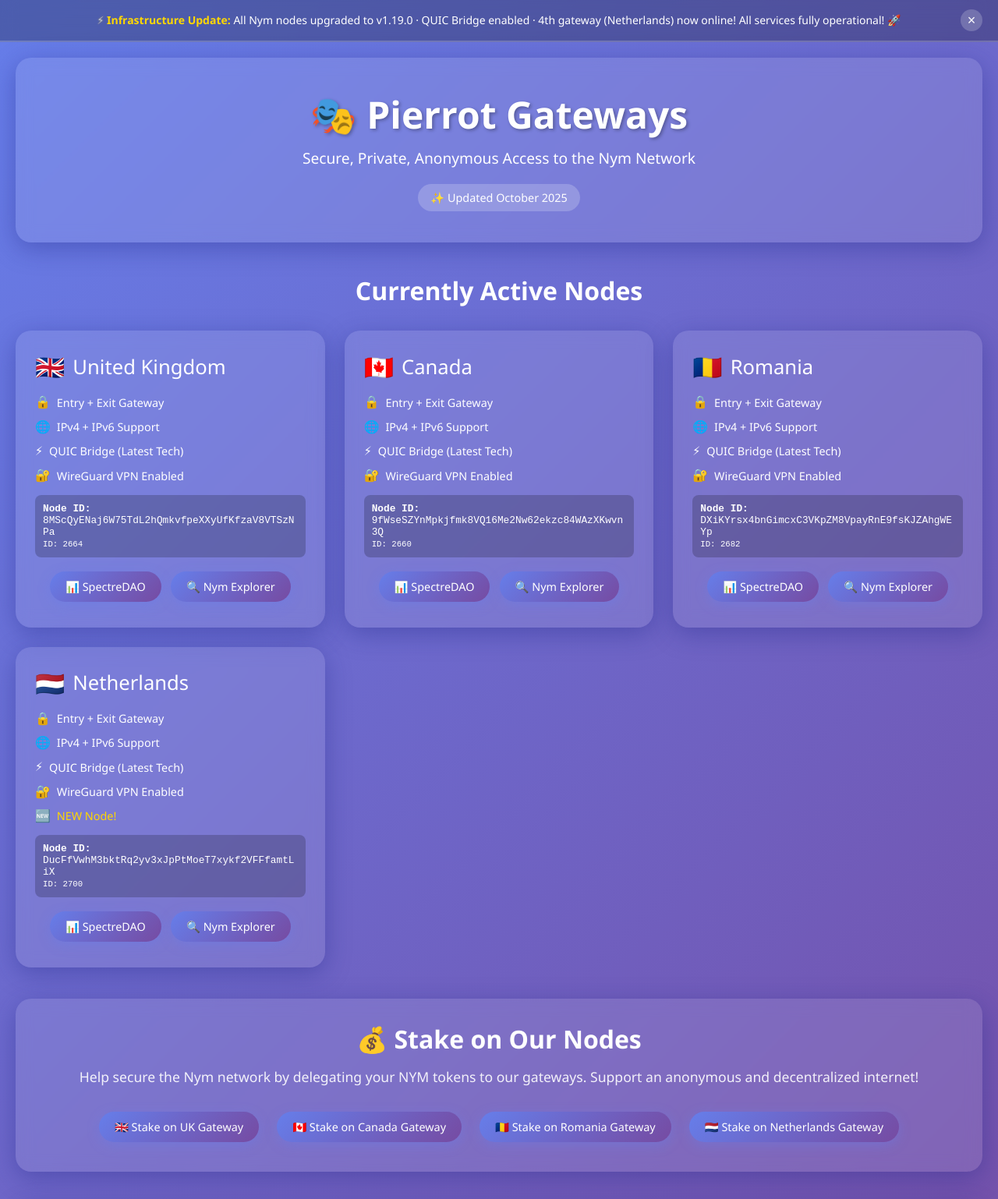
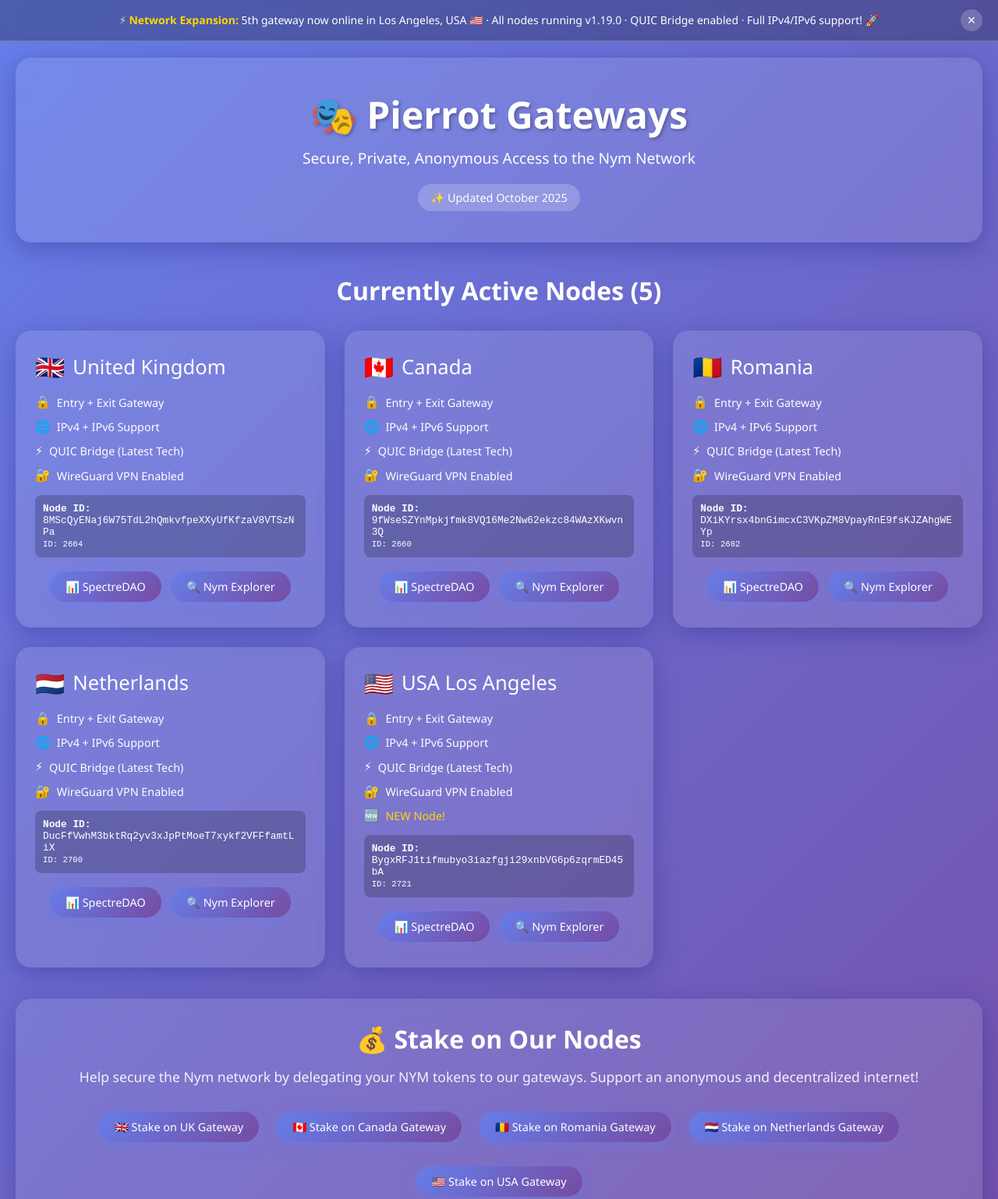
Before and after one commit to ranaridibunda/pierrot-nym-node, a plain HTML site: page docs/index.html in a window 1280 px wide. Shown: the top 1538 px of the page at 78% size. Drawn offline with Linux system fonts and the light colour scheme.

Commit message:
Add 5th gateway: USA Los Angeles 🇺🇸 (ID: 2721) - Expand North American coverage

```diff
--- a/docs/index.html
+++ b/docs/index.html
@@ -329,7 +329,7 @@
     <div class="upgrade-banner" id="upgradeBanner">
         <div class="upgrade-banner-content">
             <span class="flash-icon">⚡</span>
-            <strong>Infrastructure Update:</strong> All Nym nodes upgraded to v1.19.0 · QUIC Bridge enabled · 4th gateway (Netherlands) now online! All services fully operational! 🚀
+            <strong>Network Expansion:</strong> 5th gateway now online in Los Angeles, USA 🇺🇸 · All nodes running v1.19.0 · QUIC Bridge enabled · Full IPv4/IPv6 support! 🚀
         </div>
         <button class="upgrade-banner-close" onclick="closeBanner()" title="Close">×</button>
     </div>
@@ -341,7 +341,7 @@
             <span class="badge">✨ Updated October 2025</span>
         </header>
 
-        <h2 style="text-align: center; margin-bottom: 30px; font-size: 2em;">Currently Active Nodes</h2>
+        <h2 style="text-align: center; margin-bottom: 30px; font-size: 2em;">Currently Active Nodes (5)</h2>
 
         <div class="gateway-grid">
             <!-- Gateway United Kingdom -->
@@ -413,7 +413,7 @@
                 </div>
             </div>
 
-            <!-- Gateway Netherlands (NOUVEAU !) -->
+            <!-- Gateway Netherlands -->
             <div class="gateway-card">
                 <div class="gateway-title">
                     <span class="flag">🇳🇱</span>
@@ -424,7 +424,6 @@
                     <div class="feature"><span class="feature-icon">🌐</span> <span>IPv4 + IPv6 Support</span></div>
                     <div class="feature"><span class="feature-icon">⚡</span> <span>QUIC Bridge (Latest Tech)</span></div>
                     <div class="feature"><span class="feature-icon">🔐</span> <span>WireGuard VPN Enabled</span></div>
-                    <div class="feature"><span class="feature-icon">🆕</span> <span style="color: #ffd700;">NEW Node!</span></div>
                 </div>
                 <div class="node-id">
                     <strong>Node ID:</strong><br>
@@ -434,6 +433,30 @@
                 <div style="text-align: center;">
                     <a href="https://explorer.nym.spectredao.net/nodes/2700" class="btn" target="_blank">📊 SpectreDAO</a>
                     <a href="https://nym.com/explorer/nym-node/2700" class="btn" target="_blank">🔍 Nym Explorer</a>
+                </div>
+            </div>
+
+            <!-- Gateway USA Los Angeles (NOUVEAU !) -->
+            <div class="gateway-card">
+                <div class="gateway-title">
+                    <span class="flag">🇺🇸</span>
+                    <span>USA Los Angeles</span>
+                </div>
+                <div class="gateway-info">
+                    <div class="feature"><span class="feature-icon">🔒</span> <span>Entry + Exit Gateway</span></div>
+                    <div class="feature"><span class="feature-icon">🌐</span> <span>IPv4 + IPv6 Support</span></div>
+                    <div class="feature"><span class="feature-icon">⚡</span> <span>QUIC Bridge (Latest Tech)</span></div>
+                    <div class="feature"><span class="feature-icon">🔐</span> <span>WireGuard VPN Enabled</span></div>
+                    <div class="feature"><span class="feature-icon">🆕</span> <span style="color: #ffd700;">NEW Node!</span></div>
+                </div>
+                <div class="node-id">
+                    <strong>Node ID:</strong><br>
+                    BygxRFJ1tifmubyo3iazfgji29xnbVG6p6zqrmED45bA
+                    <br><small>ID: 2721</small>
+                </div>
+                <div style="text-align: center;">
+                    <a href="https://explorer.nym.spectredao.net/nodes/2721" class="btn" target="_blank">📊 SpectreDAO</a>
+                    <a href="https://nym.com/explorer/nym-node/2721" class="btn" target="_blank">🔍 Nym Explorer</a>
                 </div>
             </div>
         </div>
@@ -447,6 +470,7 @@
                 <a href="https://nym.com/explorer/nym-node/2660" class="btn" target="_blank">🇨🇦 Stake on Canada Gateway</a>
                 <a href="https://nym.com/explorer/nym-node/2682" class="btn" target="_blank">🇷🇴 Stake on Romania Gateway</a>
                 <a href="https://nym.com/explorer/nym-node/2700" class="btn" target="_blank">🇳🇱 Stake on Netherlands Gateway</a>
+                <a href="https://nym.com/explorer/nym-node/2721" class="btn" target="_blank">🇺🇸 Stake on USA Gateway</a>
             </div>
         </div>
 
```
